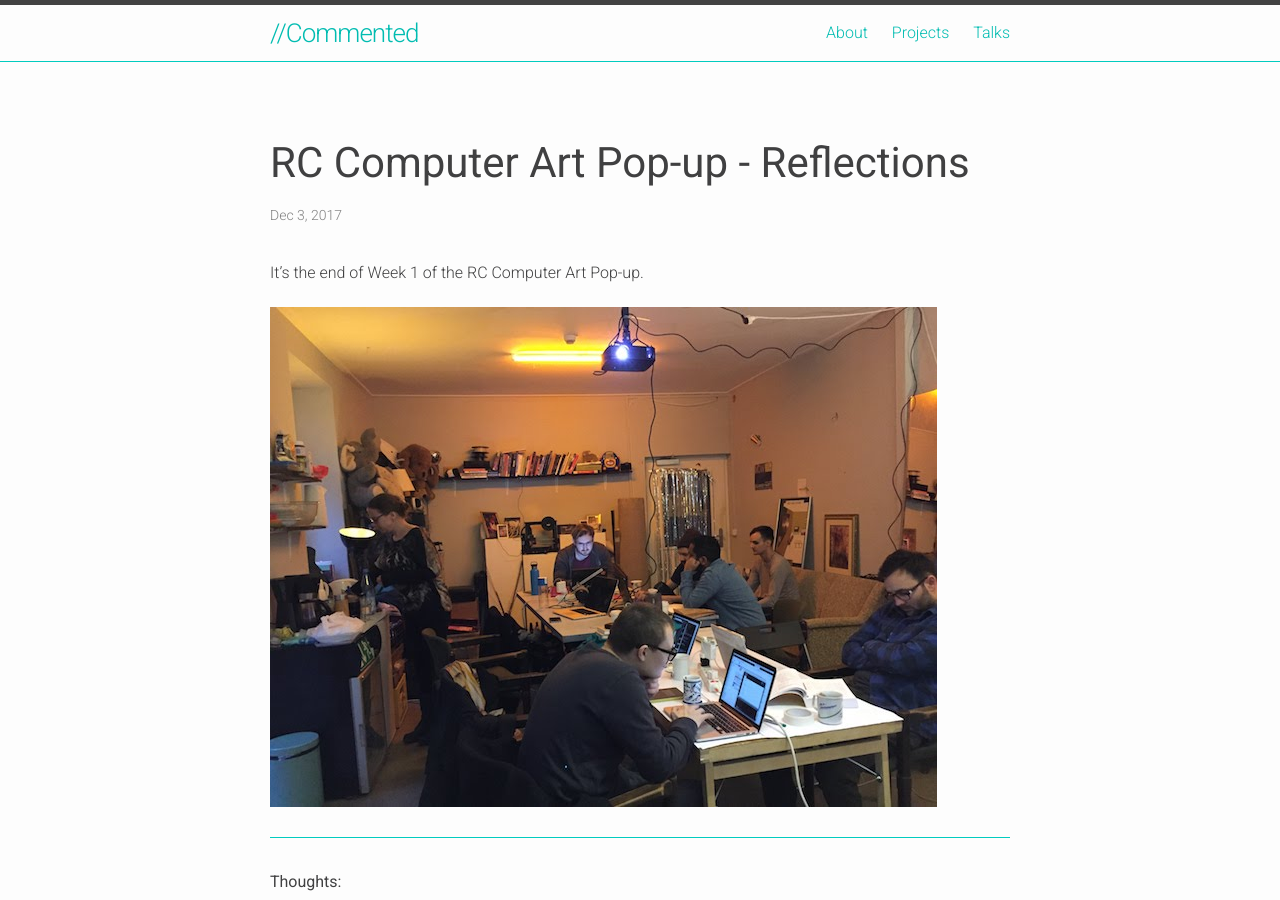
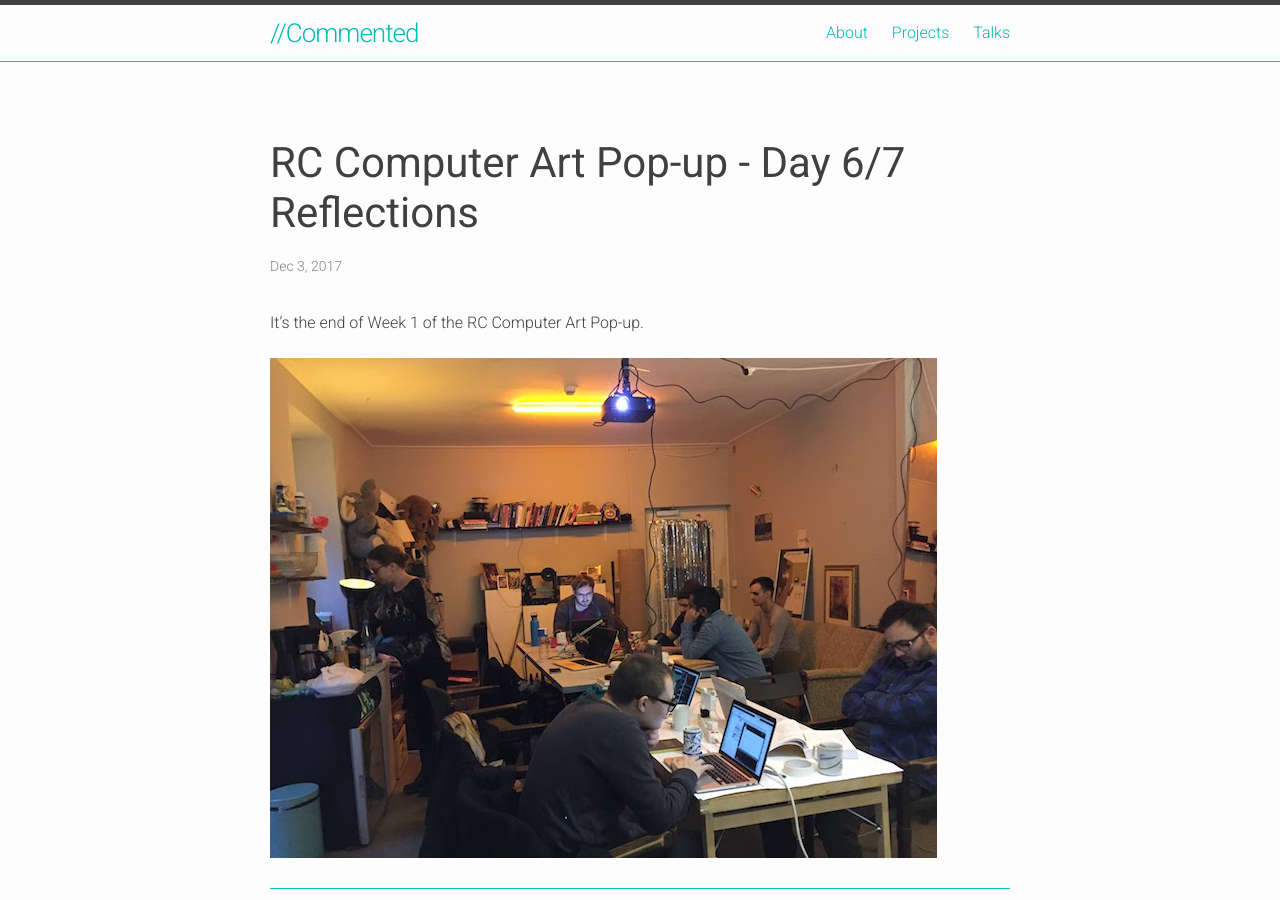
Before and after one commit to piratefsh/piratefsh.github.io, a Jekyll site: the page built from _posts/2017-12-03-rc-computer-art-pop-up---weekend-reflections.markdown, in a window 1280 px wide and 900 px high. Built offline with Jekyll 4.4.1, drawn with Linux system fonts in a browser that asks for light colours.

Commit message:
Clarify title

```diff
--- a/_posts/2017-12-03-rc-computer-art-pop-up---weekend-reflections.markdown
+++ b/_posts/2017-12-03-rc-computer-art-pop-up---weekend-reflections.markdown
@@ -1,5 +1,5 @@
 ---
-title: RC Computer Art Pop-up - Reflections
+title: RC Computer Art Pop-up - Day 6/7 Reflections
 layout: post
 ---
 
```
